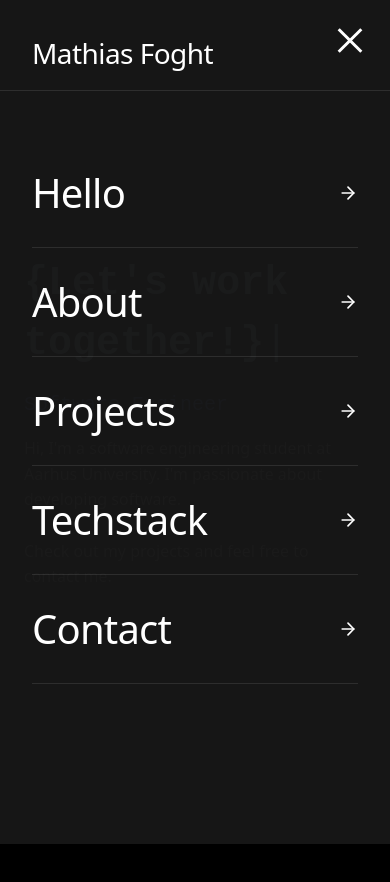
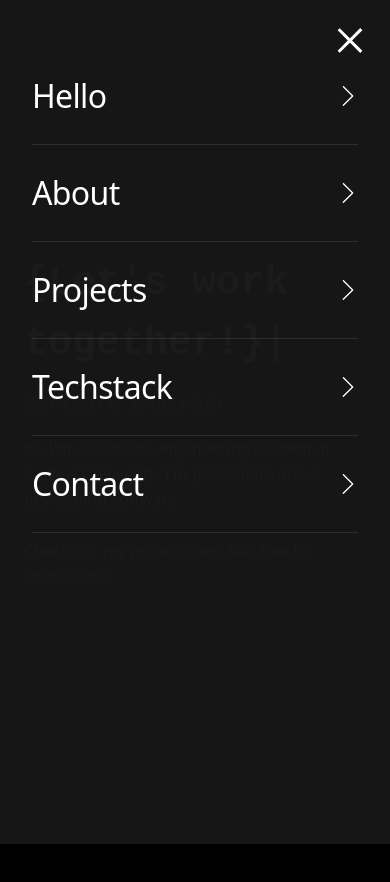
Before and after one commit to MathiasFoght/portfolio, a Next.js app: page / in a window 390 px wide. Both pictures are taken after a click on the button 350 px from the left and 40 px from the top of the page. Shown: the top 882 px of the page. Built offline with nearby package versions, Linux system fonts and the light colour scheme.

Commit message:
new styles for navbar

```diff
--- a/src/app/components/navbar/navbar.tsx
+++ b/src/app/components/navbar/navbar.tsx
@@ -1,8 +1,8 @@
 "use client";
 
 import React, { useState, useRef, useEffect } from "react";
-import { Squeeze as Hamburger } from 'hamburger-react';
-import { ArrowRight } from 'lucide-react';
+import { Cross as Hamburger } from 'hamburger-react'
+import { SlArrowRight } from "react-icons/sl";
 import { useMobile } from "@/app/hooks/useMobile";
 import styles from "./styles.module.css";
 
@@ -122,9 +122,6 @@ export function Navbar() {
             )}
             {isMobile && isMenuOpen && (
                 <div className={styles['mobile-menu-overlay']}>
-                    <div className={styles['mobile-header']}>
-                        <h1 className={styles['mobile-logo']}>Mathias Foght</h1>
-                    </div>
                     <nav className={styles['mobile-nav']}>
                         {navItems.map((item, index) => (
                             <button
@@ -138,7 +135,7 @@ export function Navbar() {
                                 }}
                             >
                                 <span className={styles['mobile-nav-text']}>{item.label}</span>
-                                <ArrowRight className={styles['mobile-nav-icon']} size={20} />
+                                <SlArrowRight className={styles['mobile-nav-icon']} size={20} />
                             </button>
                         ))}
                     </nav>
--- a/src/app/components/navbar/styles.module.css
+++ b/src/app/components/navbar/styles.module.css
@@ -128,6 +128,9 @@
 
 .nav-button:hover {
     opacity: 0.8;
+    border-radius: 9999px;
+    background-color: rgba(123, 97, 255, 0.21);
+    transition: all 300ms ease-in-out;
 }
 
 @media (max-width: 480px) {
@@ -223,7 +226,7 @@
     display: flex;
     justify-content: space-between;
     align-items: center;
-    font-size: 2.5rem;
+    font-size: 2rem;
     font-weight: 300;
     color: white;
     background: none;
```
